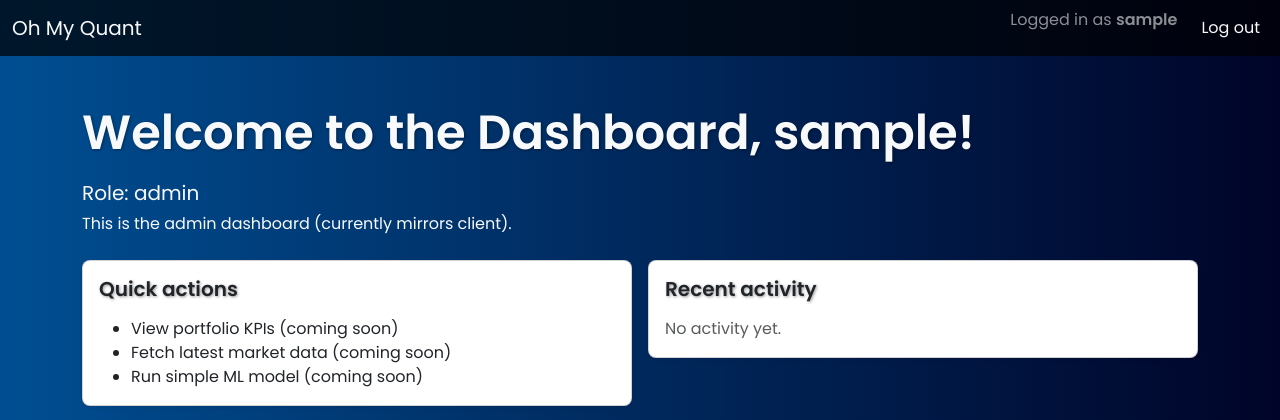
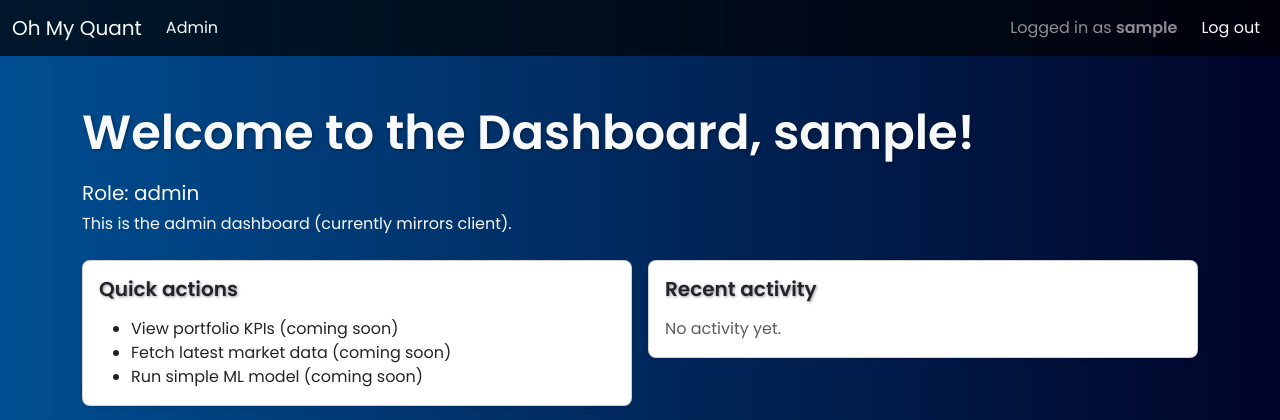
Before and after one commit to santiagobima/oh-my-quant, a Flask app: page /dashboard in a window 1280 px wide. Shown: the top 420 px of the page. Run offline with Flask 3, Linux system fonts and the light colour scheme; the visitor is signed in with stand-in values (Sample User, id 1); some libraries are stand-ins or nearby versions.

Commit message:
cambios efectuados

```diff
--- a/app/routes.py
+++ b/app/routes.py
@@ -1,6 +1,6 @@
 from flask import render_template, redirect, url_for, flash, Blueprint, session
 from app.forms import LoginForm
-from app.utils import check_user_credentials, get_user_role
+from app.utils import check_user_credentials, get_user_role, login_required, role_required
 import os
 
 
@@ -25,16 +25,11 @@ def login():
     return render_template('login.html', form=form)
 
 @main.route('/dashboard')
+@login_required
 def dashboard():
-    if 'username' not in session:
-        flash('You need to log in first','warning')
-        return redirect(url_for('main.login'))
-
     username = session.get('username')
     role = session.get('role','client')
-
     template = 'dashboard_admin.html' if role == 'admin' else 'dashboard_client.html'
-
     return render_template(template, username=username, role=role)
 
 @main.route('/logout')
@@ -48,3 +43,10 @@ def logout():
 @main.route('/')
 def index():
     return redirect(url_for('main.login'))
+
+
+@main.route('/admin-only')
+@login_required
+@role_required('admin')
+def admin_only_page():
+    return "<h1>Welcome Admin! This is a restricted page.</h1>"
--- a/app/templates/base.html
+++ b/app/templates/base.html
@@ -6,6 +6,7 @@
 
     <title>{% block title %}Oh My Quant{% endblock %}</title>
 
+    <!-- Bootstrap CSS -->
     <link
       href="https://cdn.jsdelivr.net/npm/bootstrap@5.3.3/dist/css/bootstrap.min.css"
       rel="stylesheet"
@@ -17,9 +18,9 @@
     <link rel="stylesheet" href="{{ url_for('static', filename='main.css') }}">
 
     <!-- Iconos de Bootstrap -->
-    <link rel="stylesheet" href="https://cdn.jsdelivr.net/npm/bootstrap-icons@1
+    <link rel="stylesheet" href="https://cdn.jsdelivr.net/npm/bootstrap-icons@1.10.5/font/bootstrap-icons.css">
 
-    <!-- Google Fonts -->.10.5/font/bootstrap-icons.css">
+    <!-- Google Fonts -->
     <link rel="preconnect" href="https://fonts.googleapis.com">
     <link rel="preconnect" href="https://fonts.gstatic.com" crossorigin>
     <link href="https://fonts.googleapis.com/css2?family=Poppins:wght@400;600&display=swap" rel="stylesheet">
@@ -31,13 +32,30 @@
     <!-- Navbar -->
     <nav class="navbar navbar-expand-lg navbar-dark bg-dark mb-4">
       <div class="container-fluid">
+        <!-- Logo -->
         <a class="navbar-brand" href="{{ url_for('main.dashboard') }}">Oh My Quant</a>
 
-          <div class="collapse navbar-collapse">
-            <ul class="navbar-nav ms-auto">
+        <!-- Botón responsive -->
+        <button class="navbar-toggler" type="button" data-bs-toggle="collapse" data-bs-target="#navbarContent" aria-controls="navbarContent" aria-expanded="false" aria-label="Toggle navigation">
+          <span class="navbar-toggler-icon"></span>
+        </button>
+
+        <!-- Contenido -->
+        <div class="collapse navbar-collapse" id="navbarContent">
+          <!-- Enlaces izquierda -->
+          <ul class="navbar-nav me-auto align-items-center">
+            {% if session.get('role') == 'admin' %}
+            <li class="nav-item">
+              <a class="nav-link" href="{{ url_for('main.admin_only_page') }}">Admin</a>
+            </li>
+            {% endif %}
+          </ul>
+
+          <!-- Enlaces derecha -->
+          <ul class="navbar-nav ms-auto align-items-center">
             {% if session.get('username') %}
-              <li class="nav-item">
-                <span class="navbar-text me-3">
+            <li class="nav-item me-3">
+              <span class="navbar-text">
                 Logged in as <strong>{{ session['username'] }}</strong>
               </span>
             </li>
@@ -54,8 +72,9 @@
       </div>
     </nav>
 
+    <!-- Contenido principal -->
     <main class="container py-4">
-        <!-- Flash messages con Bootstrap -->
+      <!-- Mensajes Flash -->
       {% with msgs = get_flashed_messages(with_categories=true) %}
         {% if msgs %}
           {% for category, message in msgs %}
@@ -67,16 +86,18 @@
         {% endif %}
       {% endwith %}
 
-        <!-- Zona que rellenan las plantillas hijas -->
+      <!-- Bloque para contenido -->
       {% block content %}{% endblock %}
     </main>
 
+    <!-- Bootstrap JS -->
     <script
       src="https://cdn.jsdelivr.net/npm/bootstrap@5.3.3/dist/js/bootstrap.bundle.min.js"
       integrity="sha384-YvpcrYf0tY3lHB60NNkmXc5s9fDVZLESaAA55NDzOxhy9GkcIdslK1eN7N6jIeHz"
       crossorigin="anonymous"
     ></script>
 
+    <!-- Autocierre de alerts -->
     <script>
       document.addEventListener("DOMContentLoaded", function() {
         setTimeout(function() {
@@ -85,7 +106,7 @@
             let bsAlert = new bootstrap.Alert(alert);
             bsAlert.close();
           });
-        }, 3000); // 3000 ms = 3 segundos
+        }, 3000); // 3 segundos
       });
     </script>
 
--- a/app/utils.py
+++ b/app/utils.py
@@ -2,6 +2,8 @@ import os
 import psycopg2
 from dotenv import load_dotenv, find_dotenv
 from werkzeug.security import check_password_hash
+from functools import wraps
+from flask import flash, session, redirect, url_for, request
 
 load_dotenv(find_dotenv())
 DATABASE_URL = os.getenv("DATABASE_URL")
@@ -38,3 +40,35 @@ def get_user_role(username: str) -> str | None:
             )
             row = cur.fetchone()
             return row[0] if row else None
+
+
+
+
+
+def login_required(f):
+    """Decorador para asegurarnos que el usuario ha iniciado sesión."""
+
+    @wraps(f)
+    def decorated_function(*args, **kwargs):
+        if 'username' not in session:
+            flash('You need to log in first.', 'warning')
+            return redirect(url_for('main.login'))
+
+        return f(*args, **kwargs)
+    return decorated_function
+
+def role_required(required_role):
+    """Decorador para asegurarnos de que el usuario tiene el rol requerido."""
+    def decorator(f):
+        @wraps(f)
+        def decorated_function(*args, **kwargs):
+            if 'username' not in session:
+                flash('You need to log in first.', 'warning')
+                return redirect(url_for('main.login'))
+            user_role = session.get('role','client')
+            if user_role != required_role:
+                flash('You do not have permission to access this page.', 'danger')
+                return redirect(url_for('main.dashboard'))
+            return f(*args, **kwargs)
+        return decorated_function
+    return decorator
```
Also changed, not shown: app/templates/admin_only.html (added, +11 -0 lines). Lines whose indentation alone changed are shown as unchanged.
